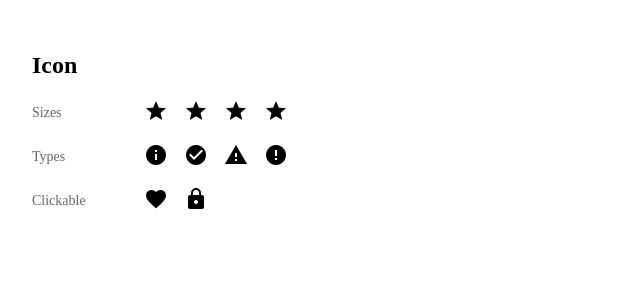
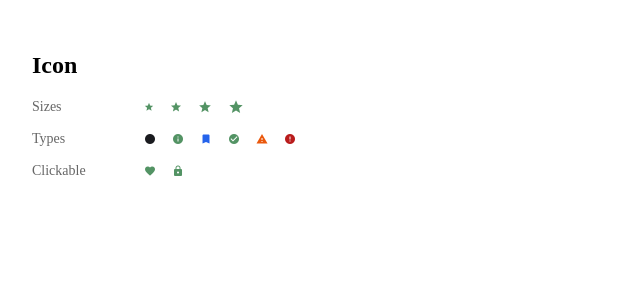
Before and after one commit to paulelyson/elyui, an Angular app: page / in a window 1280 px wide. Shown: the top 300 px of the page, without its empty margins (0-640 px from the left). Built offline with nearby package versions, Linux system fonts and the light colour scheme.

Commit message:
feat: enhance icon component with size and type variants, and update styles

```diff
--- a/src/app/app.html
+++ b/src/app/app.html
@@ -11,7 +11,9 @@
 
   <div class="icon-overview__row">
     <span class="icon-overview__label">Types</span>
+    <app-icon name="circle" type="neutral" tooltip="neutral"></app-icon>
     <app-icon name="info" type="primary" tooltip="primary"></app-icon>
+    <app-icon name="bookmark" type="accent" tooltip="accent"></app-icon>
     <app-icon name="check_circle" type="success" tooltip="success"></app-icon>
     <app-icon name="warning" type="warning" tooltip="warning"></app-icon>
     <app-icon name="error" type="danger" tooltip="danger"></app-icon>
--- a/src/app/components/icon/icon.css
+++ b/src/app/components/icon/icon.css
@@ -0,0 +1,65 @@
+.icon-wrapper {
+  display: flex;
+}
+
+mat-icon.xs {
+  height: var(--font-size-xs);
+  width: var(--font-size-xs);
+  font-size: var(--font-size-xs);
+  aspect-ratio: 1/1;
+}
+
+mat-icon.sm {
+  height: var(--font-size-sm);
+  width: var(--font-size-sm);
+  font-size: var(--font-size-sm);
+  aspect-ratio: 1/1;
+}
+
+mat-icon.md {
+  height: var(--font-size-md);
+  width: var(--font-size-md);
+  font-size: var(--font-size-md);
+  aspect-ratio: 1/1;
+}
+
+mat-icon.lg {
+  height: var(--font-size-lg);
+  width: var(--font-size-lg);
+  font-size: var(--font-size-lg);
+  aspect-ratio: 1/1;
+}
+
+/* Variant: Neutral */
+mat-icon.neutral {
+  color: var(--color-text);
+}
+
+/* Variant: Primary */
+mat-icon.primary {
+  color: var(--color-text-primary-default);
+}
+
+/* Variant: Accent */
+mat-icon.accent {
+  color: var(--color-text-accent-default);
+}
+
+/* Variant: Success */
+mat-icon.success {
+  color: var(--color-text-success-default);
+}
+
+/* Variant: Warning */
+mat-icon.warning {
+  color: var(--color-text-warning-default);
+}
+
+/* Variant: Danger */
+mat-icon.danger {
+  color: var(--color-text-danger-default);
+}
+
+.icon-wrapper.clickable {
+  cursor: pointer;
+}
--- a/src/app/components/icon/icon.html
+++ b/src/app/components/icon/icon.html
@@ -1,3 +1,3 @@
 <div class="icon-wrapper" [class.clickable]="clickable" (click)="onClicked()">
-  <mat-icon [ngClass]="[size]" [matTooltip]="tooltip">{{ name }}</mat-icon>
+  <mat-icon [ngClass]="[size, type]" [matTooltip]="tooltip">{{ name }}</mat-icon>
 </div>
--- a/src/styles.css
+++ b/src/styles.css
@@ -1 +1,17 @@
 /* You can add global styles to this file, and also import other style files */
+
+:root {
+  /* Font sizes */
+  --font-size-xs: 10px;
+  --font-size-sm: 12px;
+  --font-size-md: 14px;
+  --font-size-lg: 16px;
+
+  /* Text colors */
+  --color-text: #1a1b1f;
+  --color-text-primary-default: #539364;
+  --color-text-accent-default: #2563eb;
+  --color-text-success-default: #539364;
+  --color-text-warning-default: #ea580c;
+  --color-text-danger-default: #b91c1c;
+}
```
